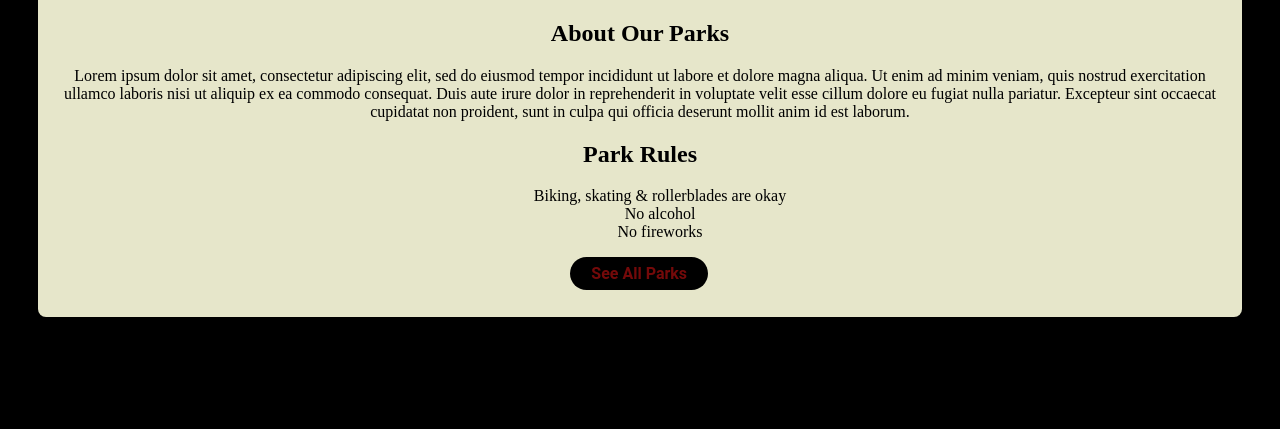
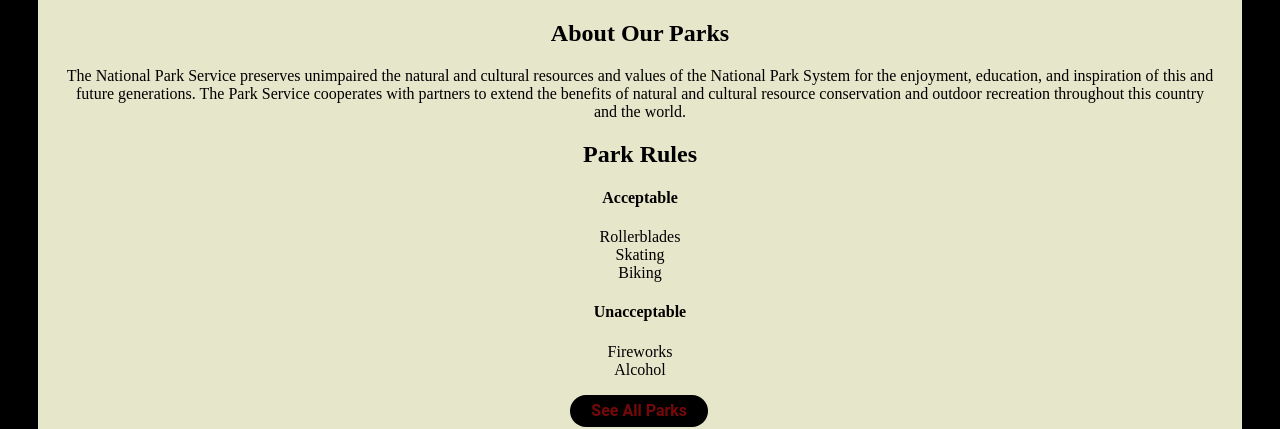
Before and after one commit to WiseFool92/fakeparks, a React (Create React App) app: page / in a window 1280 px wide. Shown: the part 203-632 px from the top of the page. Built offline with nearby package versions, Linux system fonts and the light colour scheme; no server answers.

Commit message:
Continued CSS

```diff
--- a/src/components/LandingPage.jsx
+++ b/src/components/LandingPage.jsx
@@ -3,16 +3,23 @@
 function LandingPage(){
   return (
     <>
+
       <h1 className="homeDrop">Welcome To Le Parks</h1>
 
       <h2>About Our Parks</h2>
-      <p>Lorem ipsum dolor sit amet, consectetur adipiscing elit, sed do eiusmod tempor incididunt ut labore et dolore magna aliqua. Ut enim ad minim veniam, quis nostrud exercitation ullamco laboris nisi ut aliquip ex ea commodo consequat. Duis aute irure dolor in reprehenderit in voluptate velit esse cillum dolore eu fugiat nulla pariatur. Excepteur sint occaecat cupidatat non proident, sunt in culpa qui officia deserunt mollit anim id est laborum.</p>
+      <p>The National Park Service preserves unimpaired the natural and cultural resources and values of the National Park System for the enjoyment, education, and inspiration of this and future generations. The Park Service cooperates with partners to extend the benefits of natural and cultural resource conservation and outdoor recreation throughout this country and the world.</p>
 
       <h2> Park Rules </h2>
+      <h4>Acceptable</h4>
         <ul className="rules">
-          <li>Biking, skating & rollerblades are okay</li>
-          <li>No alcohol</li>
-          <li>No fireworks</li>
+          <li>Rollerblades</li>
+          <li>Skating</li>
+          <li>Biking</li>
+        </ul>
+      <h4>Unacceptable</h4>
+        <ul className="rules">
+          <li>Fireworks</li>
+          <li>Alcohol</li>
         </ul>
     </>
   );
--- a/src/index.css
+++ b/src/index.css
@@ -24,15 +24,9 @@
   background-repeat: no-repeat;
   background-position: center;
   text-align: center;
-  /* border-radius: 8px;
-  opacity: 90%; */
 }
 
 body {
-  /* background-image: url("https://images.unsplash.com/photo-1594308063939-bfd5756a1da5?ixlib=rb-1.2.1&ixid=eyJhcHBfaWQiOjEyMDd9&auto=format&fit=crop&w=600&q=80");
-  background-repeat: no-repeat;
-  background-attachment: fixed;
-  background-position: center; */
   padding: 30px;
   background-color: black;
 }
@@ -85,6 +79,7 @@
 button:focus {outline: 0}
 
 ul {
+  padding: 0;
   list-style-position: inside;
   list-style-type: none;
 }
```
